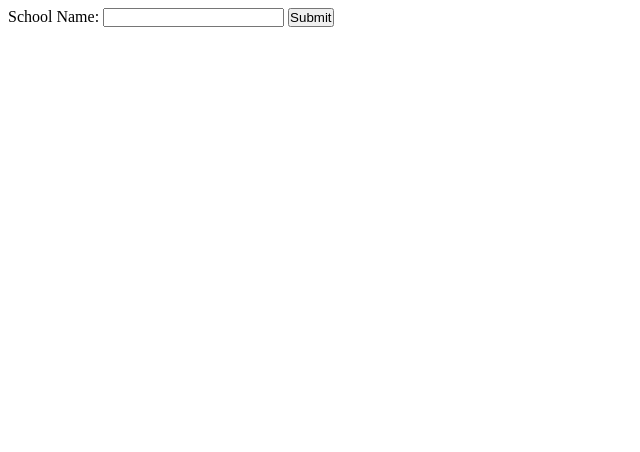
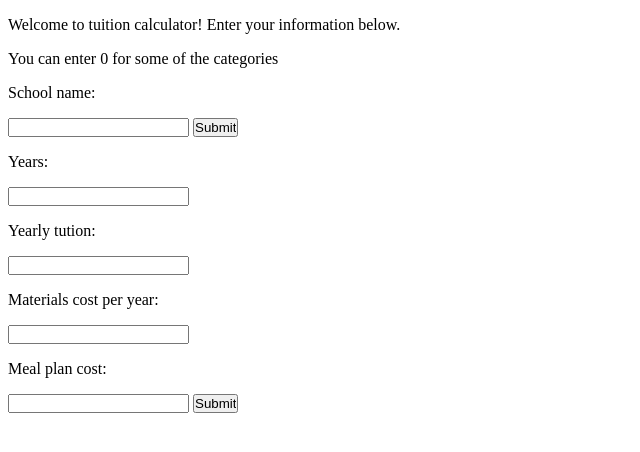
Before and after one commit to cloudec11/NextStepHacks, a plain HTML site: page index.html in a window 1280 px wide. Shown: the whole page, without its empty margins (0-640 px from the left). Drawn offline with Linux system fonts and the light colour scheme.

Commit message:
Added more buttons and yearly tuition calculator

```diff
--- a/app.js
+++ b/app.js
@@ -1,9 +1,12 @@
-const button = document.querySelector('.submit')
-const displayArea = document.querySelector('.school-name-disp')
-const displayText = document.querySelector('#school-name')
+function storeSchoolName() {
+    var input = document.getElementById("userInput").value;
+    document.querySelector('#school-name-disp').innerHTML = input;
+}
 
-const display = ()=>{
-    console.log('hjellasd');
-    let inputValue = displayText.textContent;
-    displayArea.innerHTML = inputValue;
+function yearlyTuition() {
+    var yearlyCost = document.getElementById("add-cost").value;
+    var years = document.getElementById("years").value;
+    var totalCost = yearlyCost * years;
+    console.log(totalCost);
+    document.querySelector('#total-tuition').innerHTML = totalCost;
 }
--- a/index.html
+++ b/index.html
@@ -9,12 +9,32 @@
     <script src="app.js"></script>
   </head>
   <body>
-    <form>
-      <label for="school-name">School Name:</label>
-      <input type="text" id="school-name" />
-      <button type="button" class="submit" onclick="display()">Submit</button>
+    <form id="form" onsubmit="return false;">
+      <p>Welcome to tuition calculator! Enter your information below.</p>
+      <p>You can enter 0 for some of the categories</p>
+
+
+      <p>School name:</p>
+      <input type="text" id="userInput" />
+      <input type="submit" onclick="storeSchoolName();" />
+
+      <p>Years:</p>
+      <input type="text" id="years" />
+
+      <p>Yearly tution:</p>
+      <input type="text" id="add-cost" />
+
+      <p>Materials cost per year:</p>
+      <input type="text" id="userInput" />
+
+      <p>Meal plan cost:</p>
+      <input type="text" id="userInput" />
+      <input type="submit" onclick="yearlyTuition();" />
+
     </form>
 
-    <p class="school-name-disp"></p>
+    <p id="school-name-disp"></p>
+    <p id="total-tuition"></p>
+
   </body>
 </html>
```
